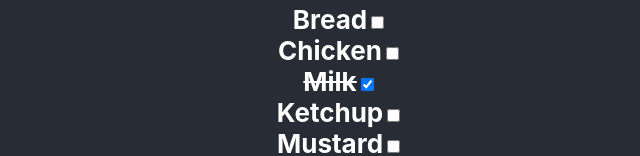
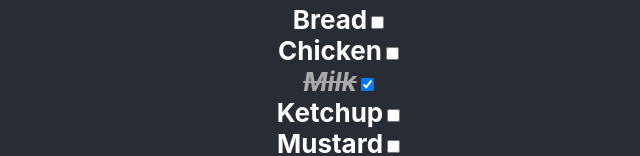
Before and after one commit to DominikStyp/react-project1, a React (Create React App) app in the folder my-first-app/: page / in a window 1280 px wide. Shown: the part 494-650 px from the top of the page, without its empty margins (320-960 px from the left). Built offline with nearby package versions, Linux system fonts and the light colour scheme.

Commit message:
styles of the checked items updated

```diff
--- a/my-first-app/src/DominikComponents/OneItem.css
+++ b/my-first-app/src/DominikComponents/OneItem.css
@@ -1,5 +1,9 @@
 .checked {
     text-decoration: line-through;
+    font-weight: normal;
+    color: darkgray;
+    font-style: italic;
+
 }
 .unchecked {
 
```
